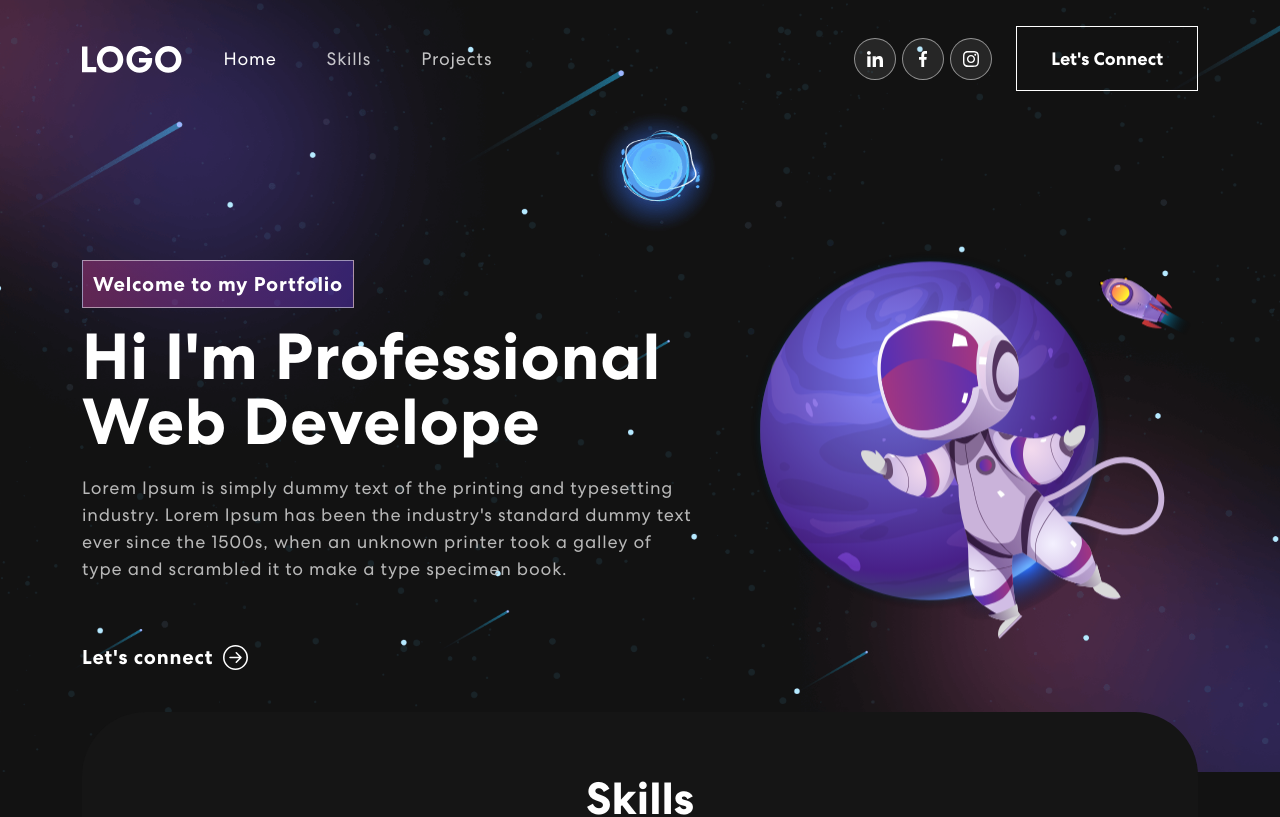
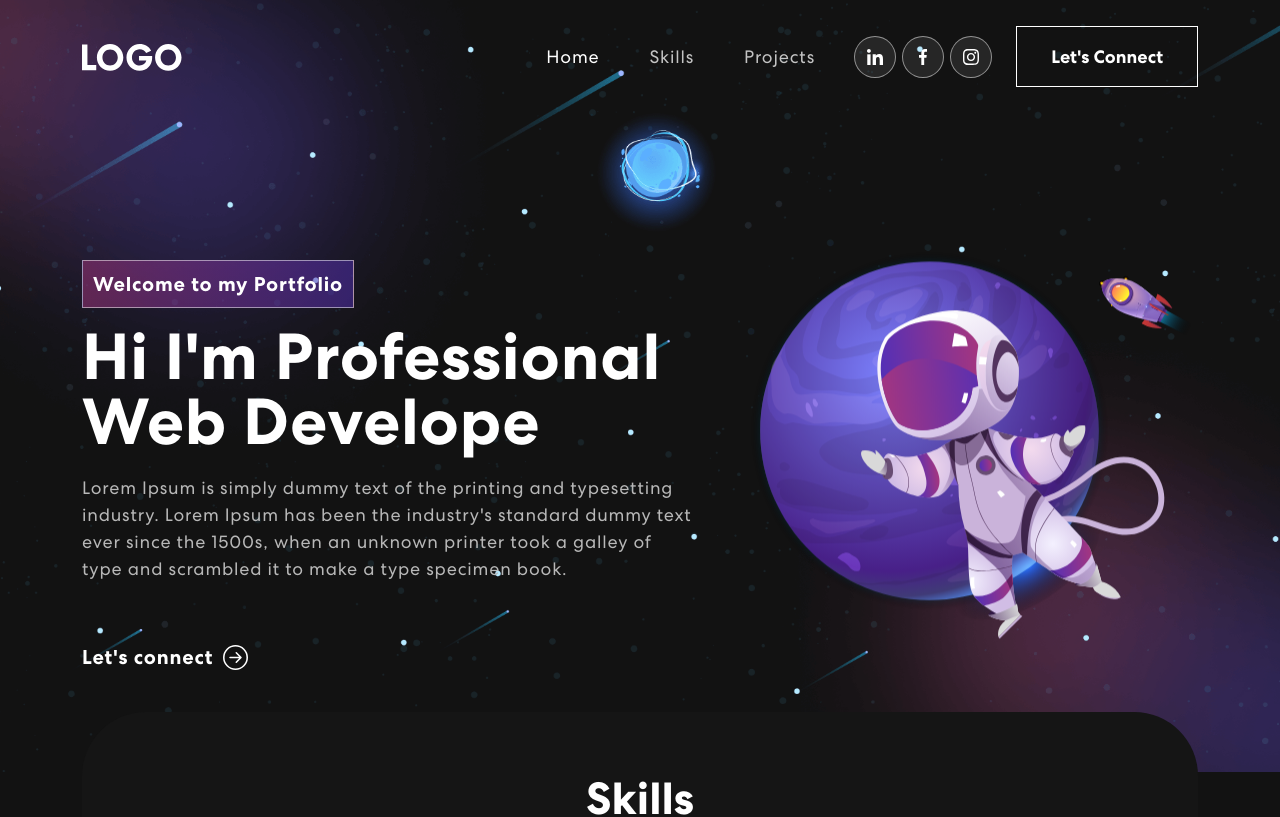
Before and after one commit to R-Grigala/Portfolio-Website, a React (Create React App) app: page / in a window 1280 px wide. Shown: the top 817 px of the page. Built offline with nearby package versions, Linux system fonts and the light colour scheme; no server answers.

Commit message:
Coding Continue :// 1:58:15

```diff
--- a/package.json
+++ b/package.json
@@ -16,6 +16,7 @@
     "react-mailchimp-subscribe": "^2.1.3",
     "react-multi-carousel": "^2.8.2",
     "react-on-screen": "^2.1.1",
+    "react-router-hash-link": "^2.4.3",
     "react-scripts": "5.0.1",
     "react-toastify": "^9.1.1",
     "web-vitals": "^2.1.4"
--- a/src/components/Footer.js
+++ b/src/components/Footer.js
@@ -1,26 +1,26 @@
-import { Col, Container, Row } from "react-bootstrap";
+import { Container, Row, Col } from "react-bootstrap";
 import { MailchimpForm } from "./MailchimpForm";
 import logo from "../assets/img/logo.svg";
-import navIcon1 from '../assets/img/nav-icon1.svg';
-import navIcon2 from '../assets/img/nav-icon2.svg';
-import navIcon3 from '../assets/img/nav-icon3.svg';
+import navIcon1 from "../assets/img/nav-icon1.svg";
+import navIcon2 from "../assets/img/nav-icon2.svg";
+import navIcon3 from "../assets/img/nav-icon3.svg";
 
 export const Footer = () => {
   return (
     <footer className="footer">
       <Container>
-                <Row className="align-item-center">
+        <Row className="align-items-center">
           <MailchimpForm />
-                    <Col sm={6}>
-                        <img src={logo} alt="Logo"/>
+          <Col size={12} sm={6}>
+            <img src={logo} alt="Logo" />
           </Col>
-                    <Col sm={6} className="text-center text-sm-end">
+          <Col size={12} sm={6} className="text-center text-sm-end">
             <div className="social-icon">
-                            <a href=""><img src={navIcon1} alt=""/></a>
-                            <a href=""><img src={navIcon2} alt=""/></a>
-                            <a href=""><img src={navIcon3} alt=""/></a>
+              <a href="https://effervescent-bavarois-d6aa41.netlify.app/"><img src={navIcon1} alt="Icon" /></a>
+              <a href="https://effervescent-bavarois-d6aa41.netlify.app/"><img src={navIcon2} alt="Icon" /></a>
+              <a href="https://effervescent-bavarois-d6aa41.netlify.app/"><img src={navIcon3} alt="Icon" /></a>
             </div>
-                        <p>CopyRight 2023. All Right Reserved</p>
+            <p>Copyright 2022. All Rights Reserved</p>
           </Col>
         </Row>
       </Container>
--- a/src/components/MailchimpForm.js
+++ b/src/components/MailchimpForm.js
@@ -2,13 +2,13 @@ import MailchimpSubscribe from "react-mailchimp-subscribe";
 import { Newsletter } from "./Newsletter";
 
 export const MailchimpForm = () => {
-    const postUrl = `${process.env.REACT_APP_MAILCHIMP_URL}?u=${process.env.REACT_APP_MAILCHIMP_U}$id=${process.env.REACT_APP_MAILCHIMP_ID}`;
+  const postUrl = `${process.env.REACT_APP_MAILCHIMP_URL}?u=${process.env.REACT_APP_MAILCHIMP_U}&id=${process.env.REACT_APP_MAILCHIMP_ID}`;
 
   return (
     <>
       <MailchimpSubscribe
         url={postUrl}
-                render={({ subscribe, status, message}) => (
+        render={({ subscribe, status, message }) => (
           <Newsletter
             status={status}
             message={message}
--- a/src/components/NavBar.js
+++ b/src/components/NavBar.js
@@ -1,17 +1,22 @@
 import { useState, useEffect } from "react";
-import { Container, Navbar, Nav } from "react-bootstrap";
+import { Navbar, Nav, Container } from "react-bootstrap";
 import logo from '../assets/img/logo.svg';
 import navIcon1 from '../assets/img/nav-icon1.svg';
 import navIcon2 from '../assets/img/nav-icon2.svg';
 import navIcon3 from '../assets/img/nav-icon3.svg';
+import { HashLink } from 'react-router-hash-link';
+import {
+  BrowserRouter as Router
+} from "react-router-dom";
 
 export const NavBar = () => {
+
   const [activeLink, setActiveLink] = useState('home');
   const [scrolled, setScrolled] = useState(false);
 
   useEffect(() => {
     const onScroll = () => {
-            if (window.screenY > 20) {
+      if (window.scrollY > 50) {
         setScrolled(true);
       } else {
         setScrolled(false);
@@ -28,32 +33,34 @@ export const NavBar = () => {
   }
 
   return (
-        <Navbar expand="lg" className={scrolled ? "scrolled": ""}>
+    <Router>
+      <Navbar expand="md" className={scrolled ? "scrolled" : ""}>
         <Container>
-                <Navbar.Brand href="#home">
-                    <img src={logo} alt='Logo'/>
+          <Navbar.Brand href="/">
+            <img src={logo} alt="Logo" />
           </Navbar.Brand>
           <Navbar.Toggle aria-controls="basic-navbar-nav">
-                    <span className="navbar-toggeler-icon"></span>
+            <span className="navbar-toggler-icon"></span>
           </Navbar.Toggle>
           <Navbar.Collapse id="basic-navbar-nav">
-                <Nav className="me-auto">
-                    <Nav.Link href="#home" className={activeLink === 'home' ? 'active navbar-link' : 'navbar-link'} onClick={()=> onUpdateActiveLink('home')}>Home</Nav.Link>
-                    <Nav.Link href="#skills" className={activeLink === 'skills' ? 'active navbar-link' : 'navbar-link'} onClick={()=> onUpdateActiveLink('skills')}>Skills</Nav.Link>
-                    <Nav.Link href="#projects" className={activeLink === 'projects' ? 'active navbar-link' : 'navbar-link'} onClick={()=> onUpdateActiveLink('projects')}>Projects</Nav.Link>
+            <Nav className="ms-auto">
+              <Nav.Link href="#home" className={activeLink === 'home' ? 'active navbar-link' : 'navbar-link'} onClick={() => onUpdateActiveLink('home')}>Home</Nav.Link>
+              <Nav.Link href="#skills" className={activeLink === 'skills' ? 'active navbar-link' : 'navbar-link'} onClick={() => onUpdateActiveLink('skills')}>Skills</Nav.Link>
+              <Nav.Link href="#projects" className={activeLink === 'projects' ? 'active navbar-link' : 'navbar-link'} onClick={() => onUpdateActiveLink('projects')}>Projects</Nav.Link>
             </Nav>
             <span className="navbar-text">
               <div className="social-icon">
-                        <a href="#"><img src={navIcon1} alt=""/></a>
-                        <a href="#"><img src={navIcon2} alt=""/></a>
-                        <a href="#"><img src={navIcon3} alt=""/></a>
+                <a href="https://effervescent-bavarois-d6aa41.netlify.app/"><img src={navIcon1} alt="" /></a>
+                <a href="https://effervescent-bavarois-d6aa41.netlify.app/"><img src={navIcon2} alt="" /></a>
+                <a href="https://effervescent-bavarois-d6aa41.netlify.app/"><img src={navIcon3} alt="" /></a>
               </div>
-                    <button className="vvd" onClick={()=> console.log('connect')}>
-                        <span>Let's Connect</span>
-                    </button>
+              <HashLink to='#connect'>
+                <button className="vvd"><span>Let's Connect</span></button>
+              </HashLink>
             </span>
           </Navbar.Collapse>
         </Container>
       </Navbar>
-    );
+    </Router>
+  )
 }
--- a/src/components/Newsletter.js
+++ b/src/components/Newsletter.js
@@ -1,8 +1,7 @@
-import { useEffect, useState } from "react"
-import { Alert, Col, Row } from "react-bootstrap"
+import { useState, useEffect } from "react";
+import { Col, Row, Alert } from "react-bootstrap";
 
-export const Newsletter = ({ onValidated, status, message}) => {
-
+export const Newsletter = ({ status, message, onValidated }) => {
   const [email, setEmail] = useState('');
 
   useEffect(() => {
@@ -24,10 +23,10 @@ export const Newsletter = ({ onValidated, status, message}) => {
 
   return (
       <Col lg={12}>
-            <div className="newletter-bx">
+        <div className="newsletter-bx wow slideInUp">
           <Row>
             <Col lg={12} md={6} xl={5}>
-                        <h3>Subscribe to our Newsletter</h3>
+              <h3>Subscribe to our Newsletter<br></br> & Never miss latest updates</h3>
               {status === 'sending' && <Alert>Sending...</Alert>}
               {status === 'error' && <Alert variant="danger">{message}</Alert>}
               {status === 'success' && <Alert variant="success">{message}</Alert>}
@@ -35,7 +34,7 @@ export const Newsletter = ({ onValidated, status, message}) => {
             <Col md={6} xl={7}>
               <form onSubmit={handleSubmit}>
                 <div className="new-email-bx">
-                                <input value={email} type="email" onChange={(e) => setEmail(e.target.value)} placeholder="Email Address"/>
+                  <input value={email} type="email" onChange={(e) => setEmail(e.target.value)} placeholder="Email Address" />
                   <button type="submit">Submit</button>
                 </div>
               </form>
--- a/src/components/Projects.js
+++ b/src/components/Projects.js
@@ -92,7 +92,7 @@ export const Projects = () => {
           </Col>
         </Row>
       </Container>
-      <img className="background-image-right" src={colorSharp2}></img>
+      <img className="background-image-right" src={colorSharp2} alt=""></img>
     </section>
   )
 }
```
Also changed, not shown: 1 other file (tests, documents, lock files or other folders). Lines whose indentation alone changed are shown as unchanged.
